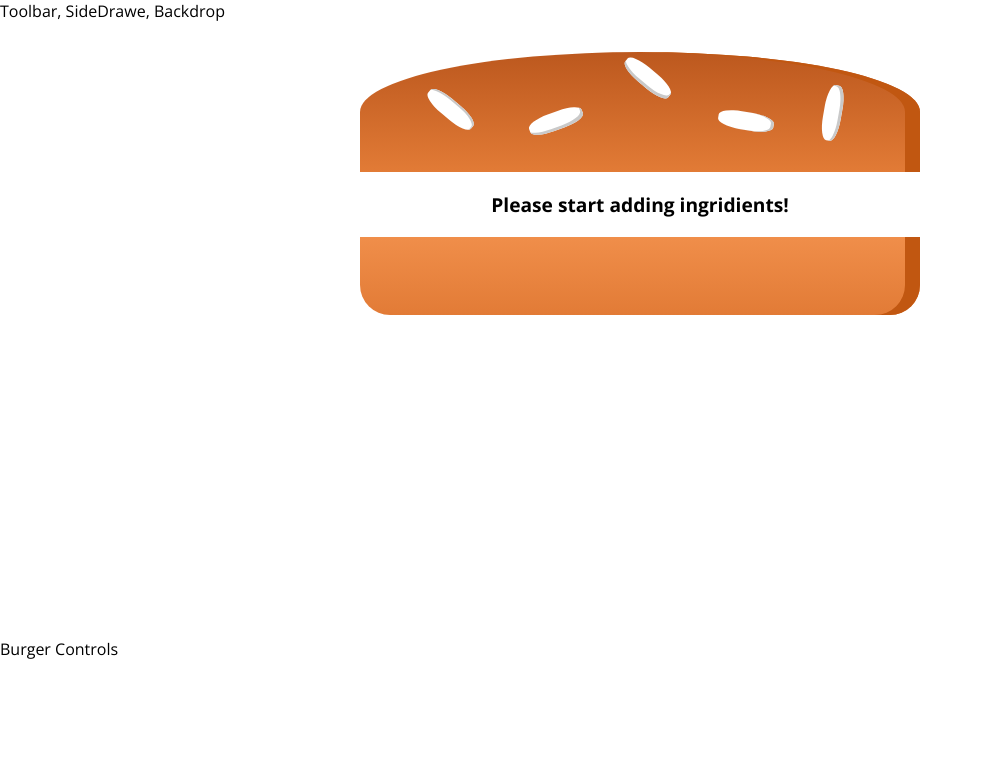
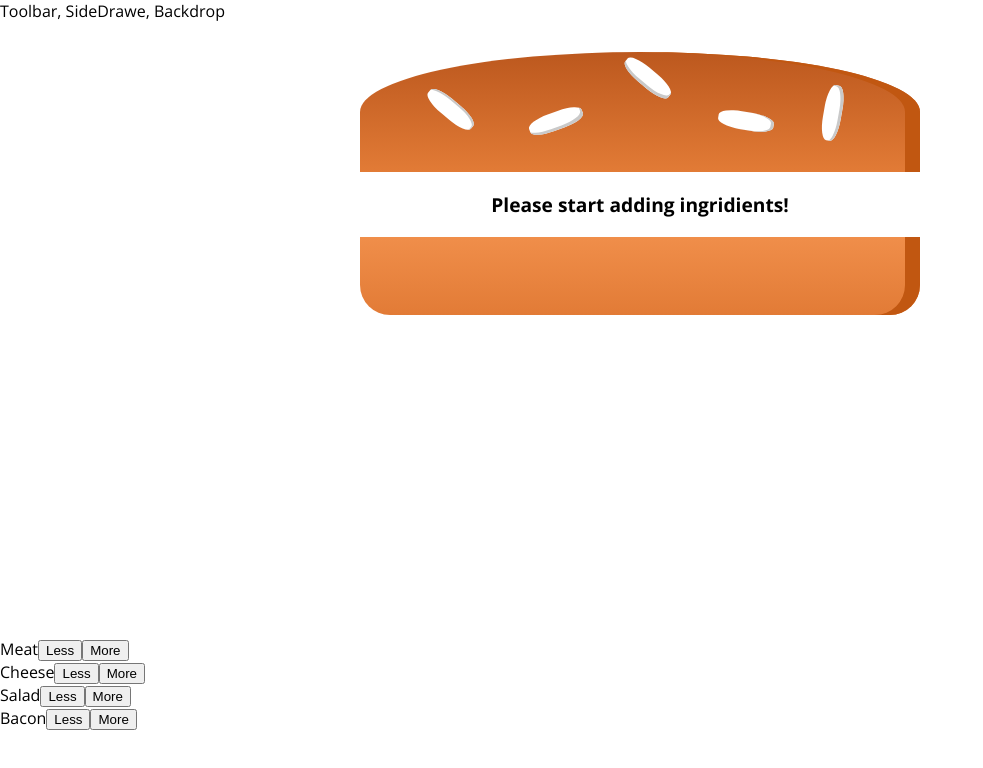
Before and after one commit to romankrru/burger-builder, a React app: page / in a window 1280 px wide. Shown: the top 768 px of the page, without its empty margins (0-983 px from the left). Built offline with nearby package versions, Linux system fonts and the light colour scheme.

Commit message:
Add build controls

```diff
--- /dev/null
+++ b/src/components/Burger/BuildControls/BuildControl/BuildControl.js
@@ -0,0 +1,13 @@
+import React from 'react';
+
+const BuildControl = (props) => {
+  return (
+    <div>
+      {props.label}
+      <button>Less</button>
+      <button>More</button>
+    </div>
+  );
+};
+
+export default BuildControl;
--- /dev/null
+++ b/src/components/Burger/BuildControls/BuildControls.js
@@ -0,0 +1,24 @@
+import React from 'react';
+
+import BuildControl from './BuildControl/BuildControl';
+
+const controls = [
+  { label: 'Meat', type: 'meat' },
+  { label: 'Cheese', type: 'cheese' },
+  { label: 'Salad', type: 'salad' },
+  { label: 'Bacon', type: 'bacon' },
+];
+
+const BuildControls = (props) => {
+  return (
+    <div>
+      {
+        controls.map((control) => {
+          return <BuildControl label={control.label} />
+        })
+      }
+    </div>
+  );
+};
+
+export default BuildControls;
--- a/src/containers/BurgerBuilder/BurgerBuilder.js
+++ b/src/containers/BurgerBuilder/BurgerBuilder.js
@@ -2,6 +2,7 @@ import React, { Component } from 'react';
 
 import Aux from '../../hoc/Auxiliary';
 import Burger from '../../components/Burger/Burger';
+import BuildControls from '../../components/Burger/BuildControls/BuildControls';
 
 class BurgerBuilder extends Component {
   state = {
@@ -17,7 +18,7 @@ class BurgerBuilder extends Component {
     return (
       <Aux>
         <Burger ingridients={this.state.ingridients} />
-        <div>Burger Controls</div>
+        <BuildControls />
       </Aux>
     );
   }
```
Also changed, not shown: src/components/Burger/BuildControls/BuildControl/BuildControl.css (added), src/components/Burger/BuildControls/BuildControls.css (added).
